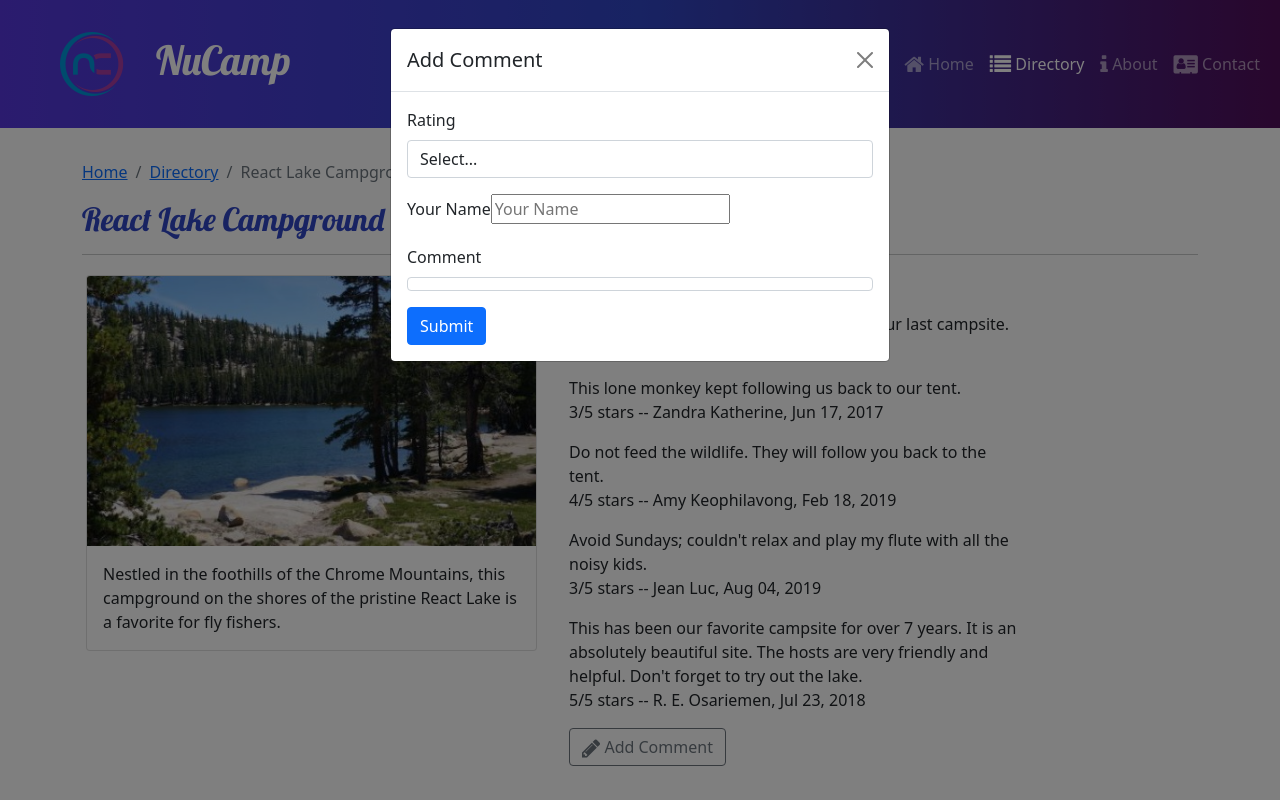
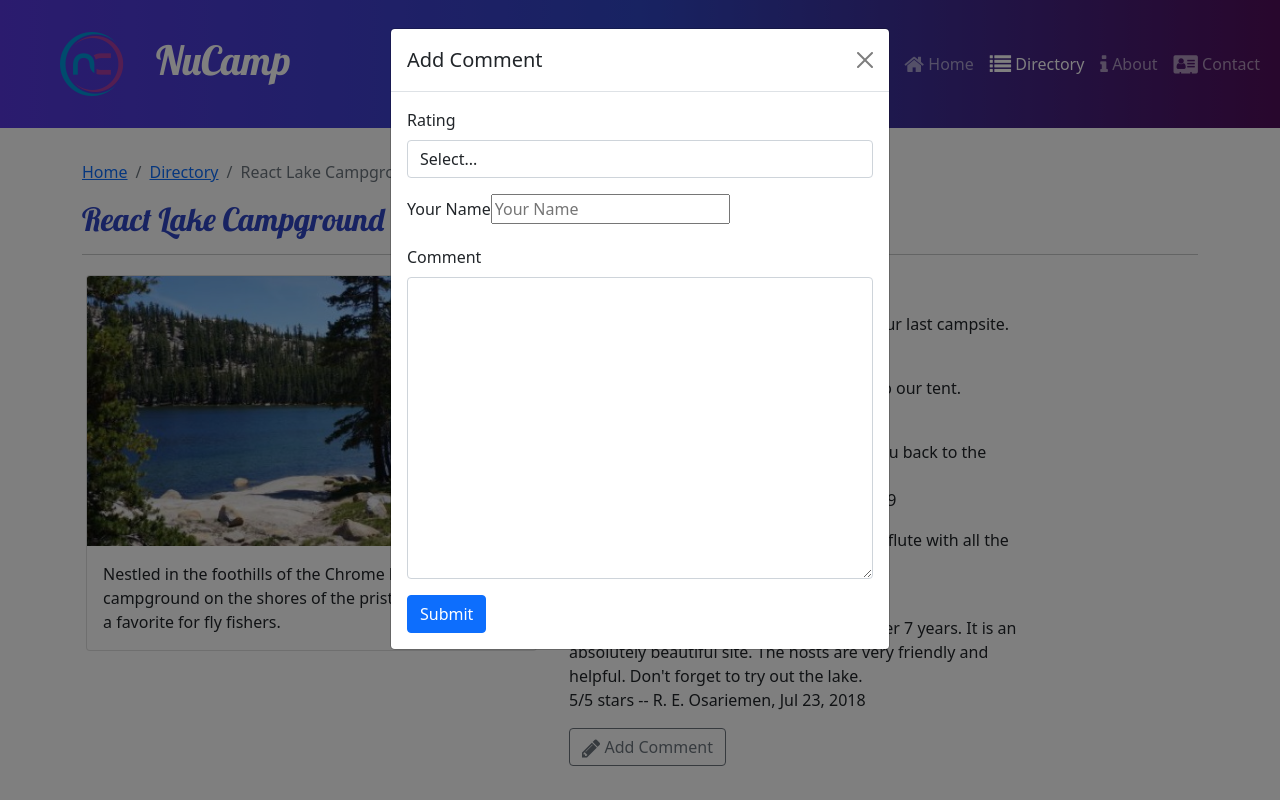
Before and after one commit to jeffreykstone/nucampsite_react, a React (Create React App) app: page /directory/0 in a window 1280 px wide. Both pictures are taken after a click on the button "Add Comment". Shown: the top 800 px of the page. Built offline with nearby package versions, Linux system fonts and the light colour scheme.

Commit message:
fixed typo in CommentForm.js

```diff
--- a/src/features/comments/CommentForm.js
+++ b/src/features/comments/CommentForm.js
@@ -76,7 +76,7 @@ const CommentForm = ({campsiteId}) => {
                                 <Label htmlFor='commentText'>Comment</Label>
                                 <Field
                                     name='commentText'
-                                    as='tetarea'
+                                    as='textarea'
                                     rows='12'
                                     className='form-control'
                                 />
```
